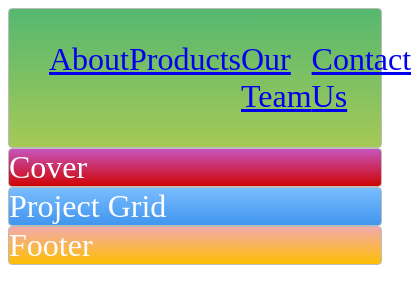
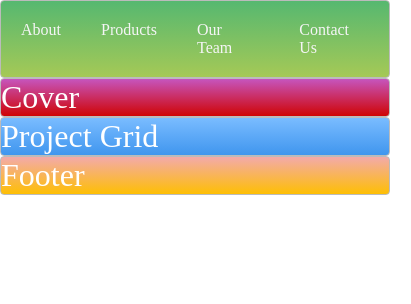
Before and after one commit to Deano1592/css-ultimate-layout, a plain HTML site: page index.html in a window 390 px wide. Shown: the whole page, 411 px wide, since content can reach past the window. Drawn offline with Linux system fonts and the light colour scheme.

Commit message:
Continued creating Navbar with media queries

```diff
--- a/index.html
+++ b/index.html
@@ -10,7 +10,7 @@
       <li><a href="#">About</a></li>
       <li><a href="#">Products</a></li>
       <li><a href="#">Our Team</a></li>
-      <li><a class="pushd" href="#">Contact Us</a></li>
+      <li class="push"><a href="#">Contact Us</a></li>
     </ul>
   </nav>
   <div class="zone red">Cover</div>
--- a/style.css
+++ b/style.css
@@ -1,3 +1,7 @@
+body {
+    margin: auto 0;
+}
+
 .zone {
     cursor:pointer;
     color:#FFF;
@@ -18,6 +22,28 @@
 .main-nav {
     display: flex;
     list-style: none;
+    font-size: 0.8em;
+    margin: 0;
+}
+
+@media screen and (max-width: 600px) {
+    .main-nav {
+        font-size: 0.5em;
+        padding: 0;
+    }
+}
+
+.push {
+    margin-left: auto;
+}
+
+li {
+    padding: 20px;
+}
+
+a {
+    color: #f5f5f6;
+    text-decoration: none;
 }
 
 
```
